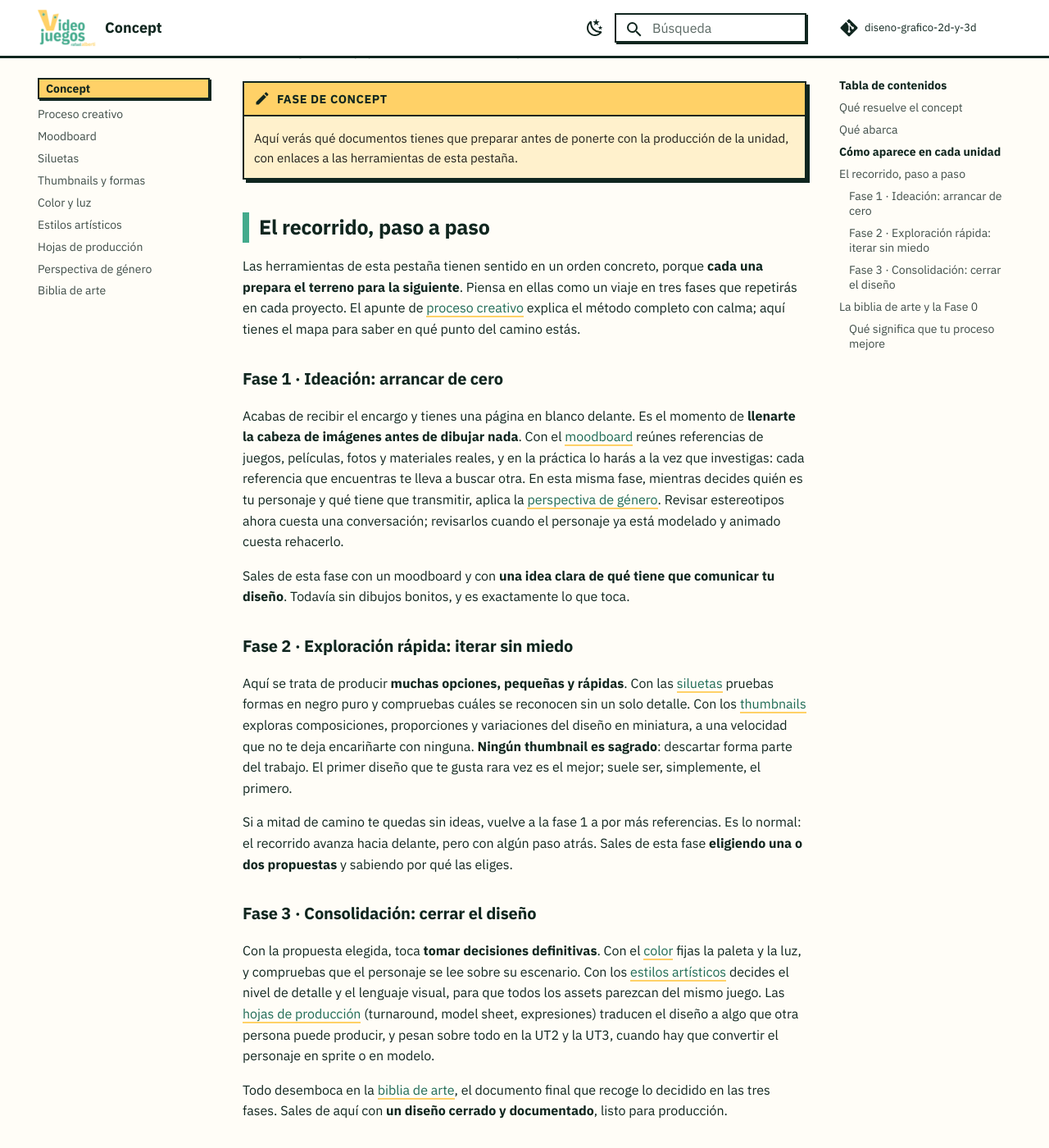
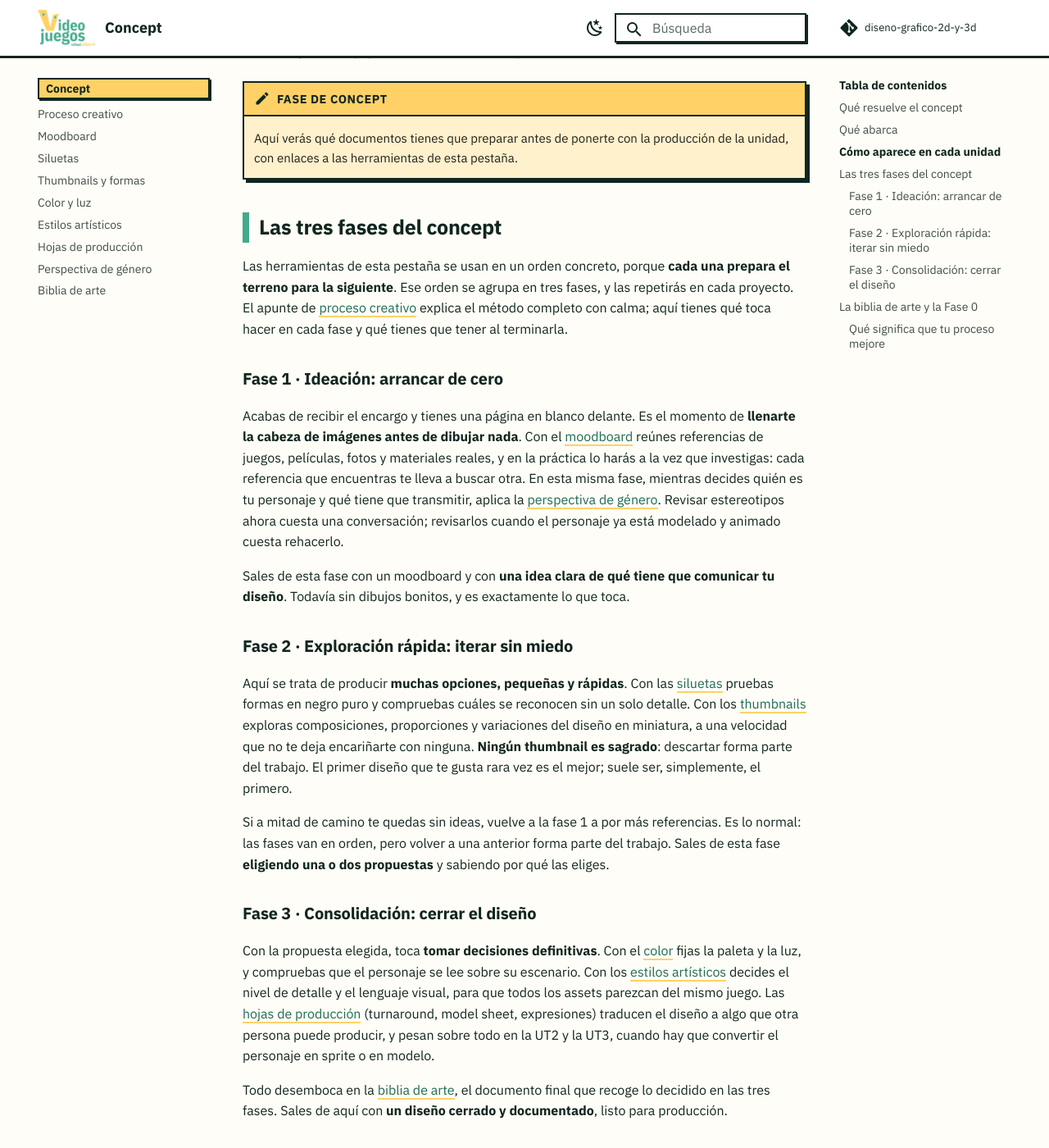
Before and after one commit to envasador/diseno-grafico-2d-y-3d, an MkDocs documentation site: the page built from docs/concept/index.md, in a window 1280 px wide and 1400 px high, scrolled down 1797 px. Shown: the whole window at 82% size. Built offline with MkDocs 1.6.1 and Material for MkDocs 9.7.7, drawn with Linux system fonts in a browser that asks for light colours; comment, search, counter and statistics services are not loaded.

Commit message:
Arte | 26-27

```diff
--- a/docs/concept/index.md
+++ b/docs/concept/index.md
@@ -25,9 +25,9 @@ Cada unidad del curso empieza con un bloque como este, que te dice **qué concep
 !!! concept "Fase de concept"
     Aquí verás qué documentos tienes que preparar antes de ponerte con la producción de la unidad, con enlaces a las herramientas de esta pestaña.
 
-## El recorrido, paso a paso
+## Las tres fases del concept
 
-Las herramientas de esta pestaña tienen sentido en un orden concreto, porque **cada una prepara el terreno para la siguiente**. Piensa en ellas como un viaje en tres fases que repetirás en cada proyecto. El apunte de [proceso creativo](proceso-creativo.md) explica el método completo con calma; aquí tienes el mapa para saber en qué punto del camino estás.
+Las herramientas de esta pestaña se usan en un orden concreto, porque **cada una prepara el terreno para la siguiente**. Ese orden se agrupa en tres fases, y las repetirás en cada proyecto. El apunte de [proceso creativo](proceso-creativo.md) explica el método completo con calma; aquí tienes qué toca hacer en cada fase y qué tienes que tener al terminarla.
 
 ### Fase 1 · Ideación: arrancar de cero
 
@@ -39,7 +39,7 @@ Sales de esta fase con un moodboard y con **una idea clara de qué tiene que com
 
 Aquí se trata de producir **muchas opciones, pequeñas y rápidas**. Con las [siluetas](siluetas.md) pruebas formas en negro puro y compruebas cuáles se reconocen sin un solo detalle. Con los [thumbnails](thumbnails.md) exploras composiciones, proporciones y variaciones del diseño en miniatura, a una velocidad que no te deja encariñarte con ninguna. **Ningún thumbnail es sagrado**: descartar forma parte del trabajo. El primer diseño que te gusta rara vez es el mejor; suele ser, simplemente, el primero.
 
-Si a mitad de camino te quedas sin ideas, vuelve a la fase 1 a por más referencias. Es lo normal: el recorrido avanza hacia delante, pero con algún paso atrás. Sales de esta fase **eligiendo una o dos propuestas** y sabiendo por qué las eliges.
+Si a mitad de camino te quedas sin ideas, vuelve a la fase 1 a por más referencias. Es lo normal: las fases van en orden, pero volver a una anterior forma parte del trabajo. Sales de esta fase **eligiendo una o dos propuestas** y sabiendo por qué las eliges.
 
 ### Fase 3 · Consolidación: cerrar el diseño
 
```
